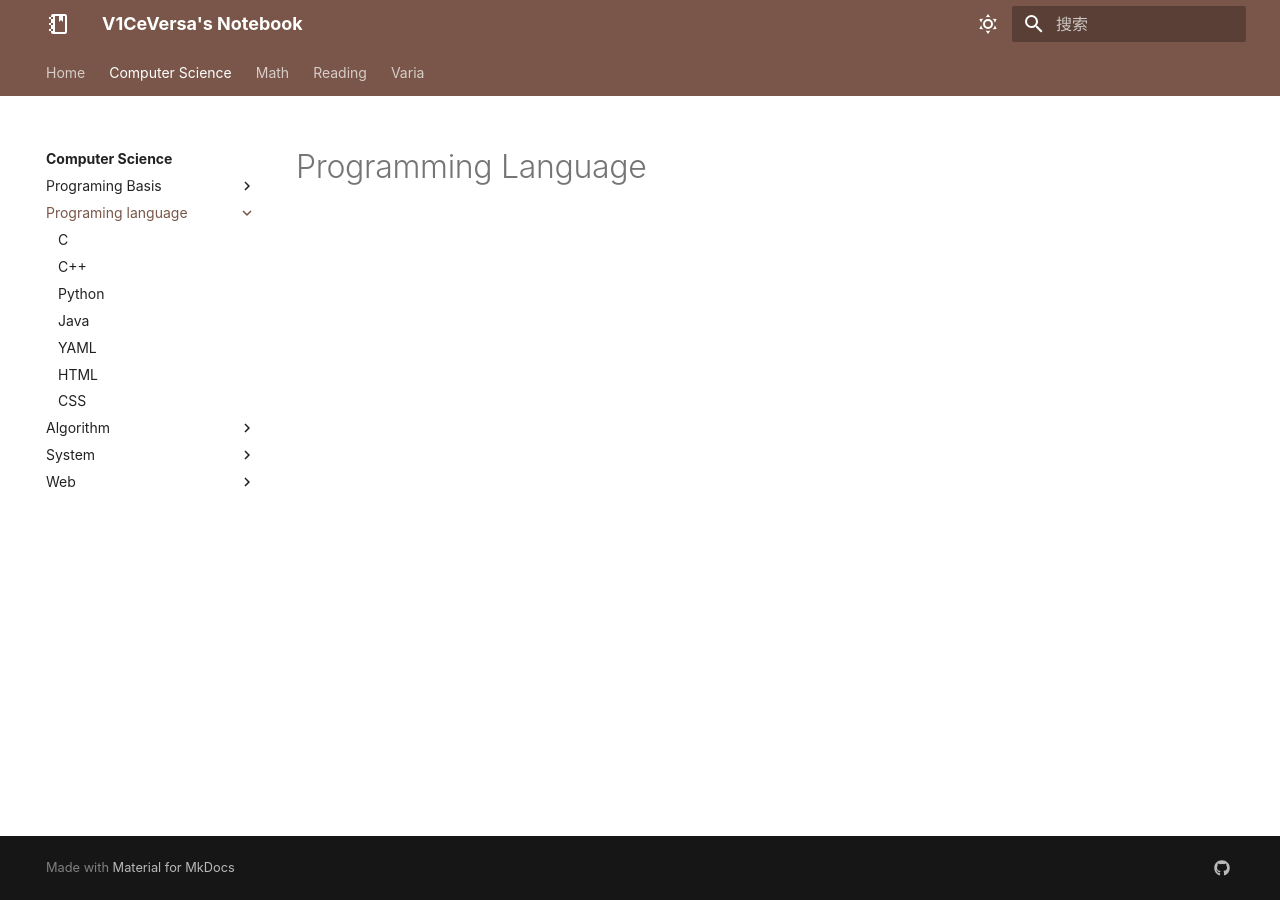
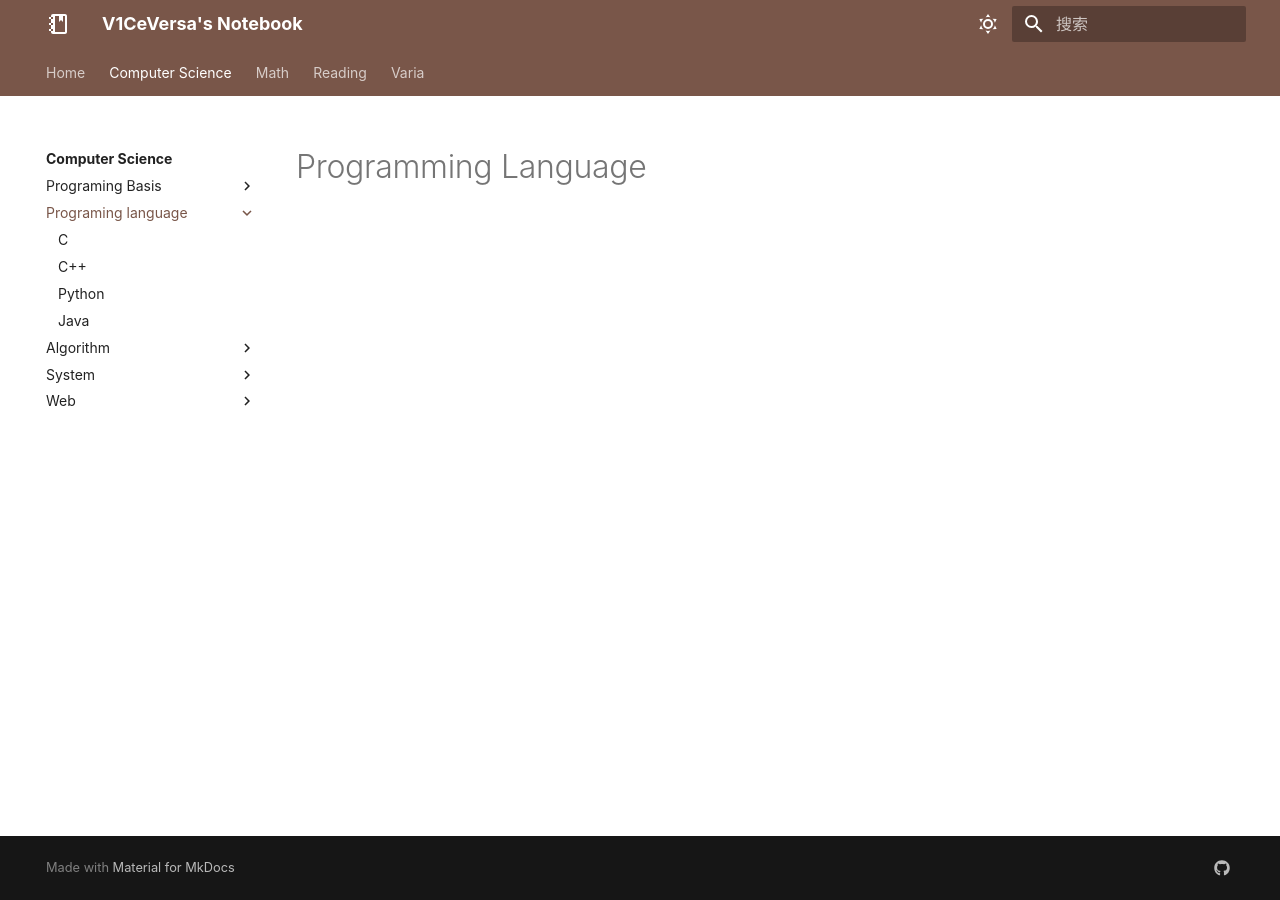
Before and after one commit to V1CeVersaa/V1CeVersaa.github.io, an MkDocs documentation site: the page built from docs/Computer Science/Programming Language/index.md, in a window 1280 px wide. Built offline with MkDocs 1.6.1 and Material for MkDocs 9.7.7, drawn with Linux system fonts in a browser that asks for light colours; nearby versions of some CDN libraries; some web fonts are replaced; comment, search, counter and statistics services are not loaded; a style sheet for code colours, icons or effects is not loaded.

Commit message:
update: 240305

```diff
--- a/mkdocs.yml
+++ b/mkdocs.yml
@@ -127,9 +127,6 @@ nav:
       - C++: Computer Science/Programming Language/C++.md
       - Python: Computer Science/Programming Language/Python saves the world.md
       - Java: Computer Science/Programming Language/Java.md
-      - YAML: Computer Science/Programming Language/YAML.md
-      - HTML: Computer Science/Programming Language/HTML.md
-      - CSS: Computer Science/Programming Language/CSS.md
     - Algorithm:
       - Computer Science/Algorithm/index.md
       - Discrete Mathematics: Computer Science/Algorithm/Discrete Mathematics.md
```
